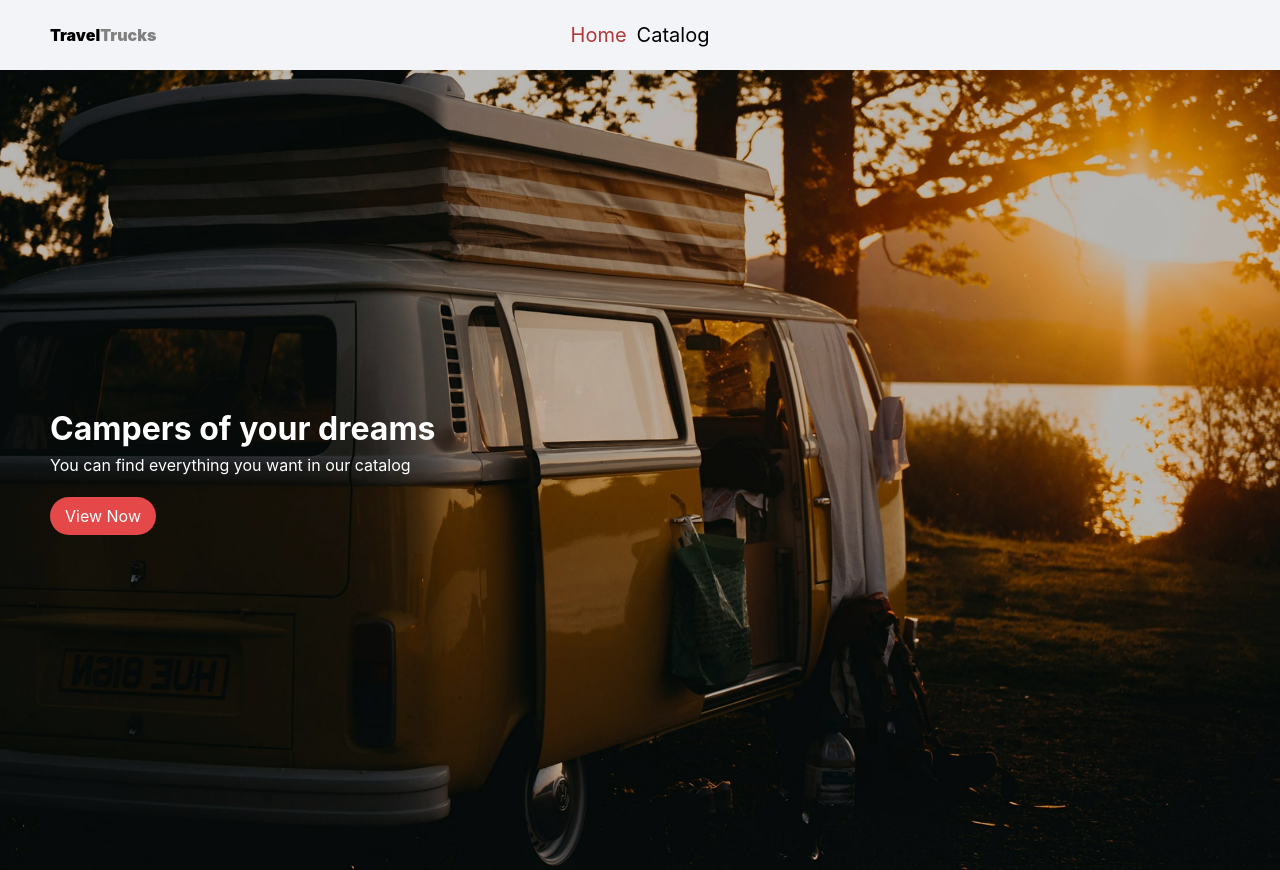
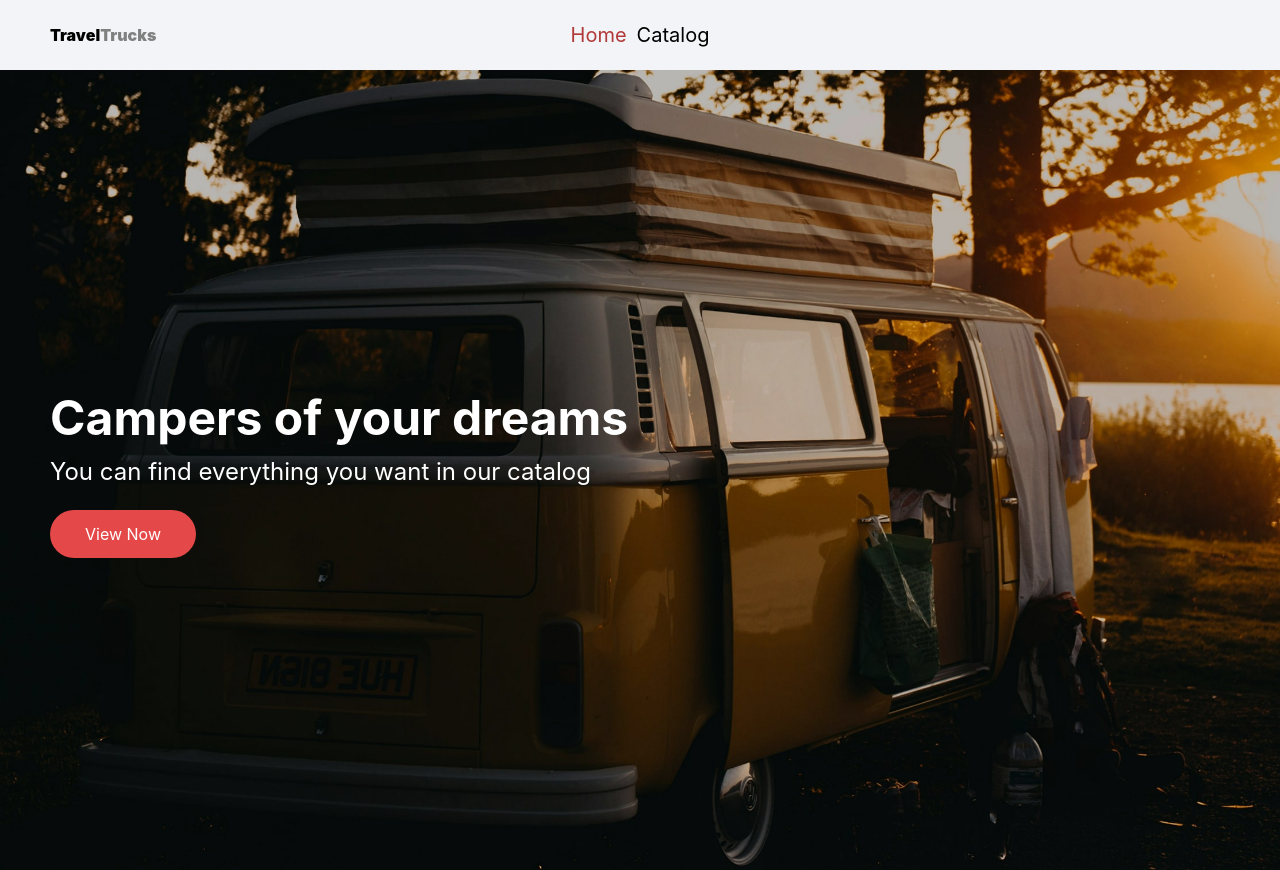
Before and after one commit to AndriiRohovenko/goit-neo-react-hw-test_task, a React (Vite) app: page / in a window 1280 px wide. Built offline with nearby package versions, Linux system fonts and the light colour scheme; no server answers.

Commit message:
use shared buttons fixed css for all pages and updated css for booking form

```diff
--- a/src/components/App/App.module.css
+++ b/src/components/App/App.module.css
@@ -1,2 +1,16 @@
 .appContent {
 }
+
+.mainBtn {
+  padding: 15px 35px;
+  border: none;
+  background-color: #e44848;
+  color: white;
+  border-radius: 50px;
+  cursor: pointer;
+  margin-top: 20px;
+}
+
+.mainBtn:hover {
+  background-color: #d84343;
+}
--- a/src/components/BookCamperForm/BookCamperForm.jsx
+++ b/src/components/BookCamperForm/BookCamperForm.jsx
@@ -1,6 +1,7 @@
 import { Formik, Form, Field, ErrorMessage } from 'formik';
 import * as Yup from 'yup';
 import styles from './BookCamperForm.module.css';
+import sharedStyles from '../../components/App/App.module.css';
 import { useState } from 'react';
 
 const BookingForm = () => {
@@ -50,7 +51,7 @@ const BookingForm = () => {
             {() => (
               <Form className={styles.bookingForm}>
                 <div className={styles.fieldWrapper}>
-                  <label htmlFor="name">Name</label>
+                  <label htmlFor="name"></label>
                   <Field
                     type="text"
                     id="name"
@@ -65,7 +66,7 @@ const BookingForm = () => {
                   />
                 </div>
                 <div className={styles.fieldWrapper}>
-                  <label htmlFor="email">Email</label>
+                  <label htmlFor="email"></label>
                   <Field
                     type="email"
                     id="email"
@@ -80,7 +81,7 @@ const BookingForm = () => {
                   />
                 </div>
                 <div className={styles.fieldWrapper}>
-                  <label htmlFor="bookingDate">Booking Date</label>
+                  <label htmlFor="bookingDate"></label>
                   <Field
                     type="date"
                     id="bookingDate"
@@ -94,7 +95,7 @@ const BookingForm = () => {
                   />
                 </div>
                 <div className={styles.fieldWrapper}>
-                  <label htmlFor="comment">Comment</label>
+                  <label htmlFor="comment"></label>
                   <Field
                     as="textarea"
                     id="comment"
@@ -103,9 +104,11 @@ const BookingForm = () => {
                     className={styles.formTextarea}
                   />
                 </div>
-                <button type="submit" className={styles.formButton}>
-                  Send
-                </button>
+                <div className={styles.submitBtnWrapper}>
+                  <button type="submit" className={sharedStyles.mainBtn}>
+                    Send
+                  </button>
+                </div>
               </Form>
             )}
           </Formik>
--- a/src/components/BookCamperForm/BookCamperForm.module.css
+++ b/src/components/BookCamperForm/BookCamperForm.module.css
@@ -1,23 +1,26 @@
 .formContainer {
-  max-width: 400px;
-  margin: 0 auto;
-  padding: 20px;
+  max-width: 527px;
+  /* margin: 0 auto; */
+  padding: 44px 57px;
   border: 1px solid #e0e0e0;
   border-radius: 8px;
   box-shadow: 0px 4px 6px rgba(0, 0, 0, 0.1);
 }
 
+.formContainer input,
+textarea {
+  background-color: #f7f7f7;
+}
+
 .formTitle {
-  font-size: 1.5rem;
+  font-size: 20px;
   font-weight: bold;
-  text-align: center;
   margin-bottom: 8px;
 }
 
 .formSubtitle {
-  font-size: 0.9rem;
-  color: #666;
-  text-align: center;
+  font-size: 16px;
+  color: #6c717b;
   margin-bottom: 16px;
 }
 
@@ -41,19 +44,9 @@
   resize: none;
 }
 
-.formButton {
-  padding: 10px 15px;
-  border: none;
-  background-color: #e44848;
-  color: white;
-  border-radius: 50px;
-  cursor: pointer;
-  width: 120px;
-  margin: 20px auto;
-}
-
-.formButton:hover {
-  background-color: #d84343;
+.submitBtnWrapper {
+  display: flex;
+  justify-content: center;
 }
 
 .error {
--- a/src/components/CampersList/CampersList.jsx
+++ b/src/components/CampersList/CampersList.jsx
@@ -1,4 +1,5 @@
 import styles from './CampersList.module.css';
+import sharedStyles from '../../components/App/App.module.css';
 import { Link, useLocation } from 'react-router-dom';
 import { useSelector, useDispatch } from 'react-redux';
 import { selectFilteredCampers } from '../../redux/campersSlice';
@@ -96,7 +97,7 @@ function CampersList() {
                     {camper.water ? <p>Water</p> : null}
                   </div>
                   <Link to={`/catalog/${camper.id}`} state={location}>
-                    <button className={styles.showMoreBtn}>Show More</button>
+                    <button className={sharedStyles.mainBtn}>Show More</button>
                   </Link>
                 </div>
               </li>
--- a/src/components/CampersList/CampersList.module.css
+++ b/src/components/CampersList/CampersList.module.css
@@ -83,20 +83,6 @@
   padding: 12px;
 }
 
-.showMoreBtn {
-  padding: 10px 15px;
-  border: none;
-  background-color: #e44848;
-  color: white;
-  border-radius: 50px;
-  cursor: pointer;
-  margin-top: 20px;
-}
-
-.showMoreBtn:hover {
-  background-color: #d84343;
-}
-
 .loadMoreBtn {
   padding: 16px 32px;
   border: none;
--- a/src/components/FilterForm/FilterForm.jsx
+++ b/src/components/FilterForm/FilterForm.jsx
@@ -1,4 +1,5 @@
 import styles from './FilterForm.module.css';
+import sharedStyles from '../../components/App/App.module.css';
 import { useSelector, useDispatch } from 'react-redux';
 import {
   toggleEquipment,
@@ -122,10 +123,14 @@ function FilterForm() {
       </div>
 
       <div className={styles.actions}>
-        <button type="submit" className={styles.searchBtn}>
+        <button type="submit" className={sharedStyles.mainBtn}>
           Search
         </button>
-        <button type="button" onClick={handleReset} className={styles.resetBtn}>
+        <button
+          type="button"
+          onClick={handleReset}
+          className={sharedStyles.mainBtn}
+        >
           Reset
         </button>
       </div>
--- a/src/components/FilterForm/FilterForm.module.css
+++ b/src/components/FilterForm/FilterForm.module.css
@@ -24,32 +24,6 @@
   font-weight: bold;
 }
 
-.searchBtn {
-  margin-top: 16px;
-  background: #e74c3c;
-  color: white;
-  padding: 12px;
-  border: none;
-  border-radius: 999px;
-  font-weight: bold;
-  cursor: pointer;
-}
-
-.resetBtn {
-  margin-left: 10px;
-  padding: 8px 12px;
-  background-color: #e74c3c;
-  color: white;
-  border: none;
-  border-radius: 4px;
-  cursor: pointer;
-  font-size: 14px;
-}
-
-.resetBtn:hover {
-  background-color: #c0392b;
-}
-
 .dropdown {
   padding: 8px;
   border-radius: 8px;
@@ -57,3 +31,8 @@
   border: 1px solid #ccc;
   width: 100%;
 }
+
+.actions {
+  display: flex;
+  gap: 20px;
+}
--- a/src/index.css
+++ b/src/index.css
@@ -68,8 +68,17 @@ h6 {
 :root {
   font-family: 'Inter', Arial, sans-serif;
   margin: 0;
+  height: 100%;
 }
 
 ul {
   list-style: none;
 }
+
+html,
+body {
+  margin: 0;
+  padding: 0;
+  width: 100%;
+  height: 100%;
+}
--- a/src/pages/CamperDetailsPage/CamperDetailsPage.jsx
+++ b/src/pages/CamperDetailsPage/CamperDetailsPage.jsx
@@ -1,4 +1,5 @@
 import styles from './CamperDetailsPage.module.css';
+import sharedStyles from '../../components/App/App.module.css';
 import { useEffect } from 'react';
 import { useParams, useNavigate, useLocation, Outlet } from 'react-router-dom';
 import { NavLink } from 'react-router-dom';
@@ -48,7 +49,7 @@ const CamperDetailsPage = () => {
   return (
     <>
       <div className={styles.pageContent}>
-        <button className={styles.goBackBtn} onClick={backButtonHandler}>
+        <button className={sharedStyles.mainBtn} onClick={backButtonHandler}>
           Go Back
         </button>
         <div className={styles.contentHead}>
--- a/src/pages/CamperDetailsPage/CamperDetailsPage.module.css
+++ b/src/pages/CamperDetailsPage/CamperDetailsPage.module.css
@@ -1,25 +1,12 @@
 .pageContent {
   padding: 0px 64px;
-}
-
-.goBackBtn {
-  padding: 10px 15px;
-  border: none;
-  background-color: #e44848;
-  color: white;
-  border-radius: 50px;
-  cursor: pointer;
-  margin-top: 20px;
-}
-
-.goBackBtn:hover {
-  background-color: #d84343;
 }
 
 .contentHead {
   display: flex;
   flex-direction: column;
   gap: 10px;
+  margin-top: 20px;
   margin-bottom: 28px;
 }
 
--- a/src/pages/HomePage/HomePage.jsx
+++ b/src/pages/HomePage/HomePage.jsx
@@ -1,13 +1,16 @@
 import styles from './HomePage.module.css';
+import sharedStyles from '../../components/App/App.module.css';
 
 const HomePage = () => {
   return (
     <div className={styles.background}>
       <div className={styles.pageContent}>
-        <h1>Campers of your dreams</h1>
-        <p>You can find everything you want in our catalog</p>
+        <h1 className={styles.hpTitle}>Campers of your dreams</h1>
+        <p className={styles.hpDescription}>
+          You can find everything you want in our catalog
+        </p>
         <a href="/catalog">
-          <button className={styles.viewNowBtn}>View Now</button>
+          <button className={sharedStyles.mainBtn}>View Now</button>
         </a>
       </div>
     </div>
--- a/src/pages/HomePage/HomePage.module.css
+++ b/src/pages/HomePage/HomePage.module.css
@@ -1,15 +1,14 @@
 .background {
   background-image: url('/src/assets/images/Picture-min.jpg');
   background-size: cover;
-  background-position: center;
   background-repeat: no-repeat;
   width: 100%;
   height: 100vh;
-  max-height: 1440px;
-  overflow: hidden;
-
   display: flex;
   align-items: center;
+  justify-content: flex-start;
+
+  overflow: hidden;
 }
 
 .pageContent {
@@ -25,19 +24,10 @@
   }
 }
 
-.trandingSectionTitle {
+.hpTitle {
+  font-size: 48px;
 }
 
-.viewNowBtn {
-  padding: 10px 15px;
-  border: none;
-  background-color: #e44848;
-  color: white;
-  border-radius: 50px;
-  cursor: pointer;
-  margin-top: 20px;
+.hpDescription {
+  font-size: 24px;
 }
-
-.viewNowBtn:hover {
-  background-color: #d84343;
-}
```
